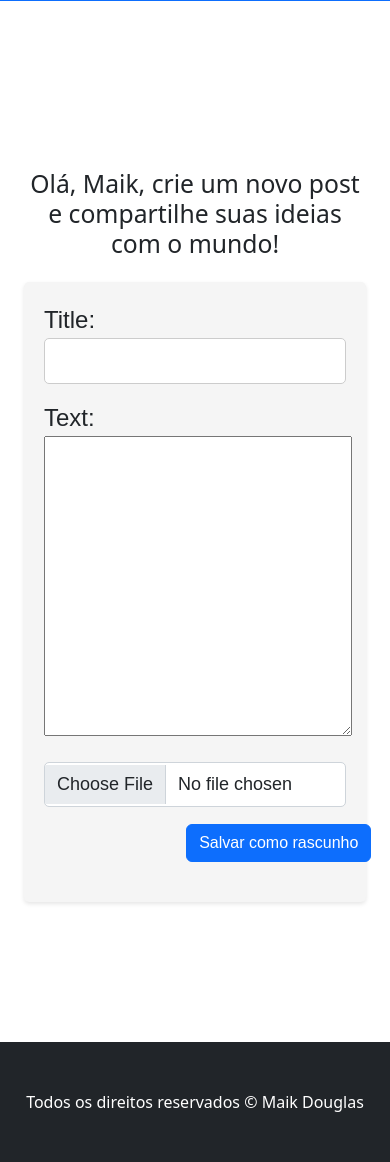
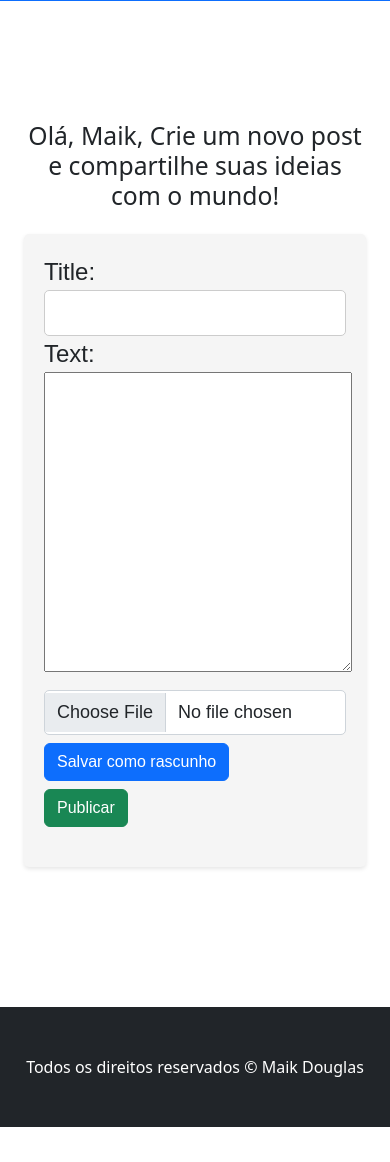
Before and after one commit to MaikDouglasOficial/meusite, a Django app: page /post/new/ in a window 390 px wide. Shown: the part 394-1556 px from the top of the page. After the commit the page ends 1521 px from the top, so only its background shows below. Run offline with Django 4.2, Linux system fonts and the light colour scheme; a user stored in the database is signed in; some libraries are stand-ins or nearby versions.

Commit message:
Responsivo ok.

```diff
--- a/blog/static/css/editor.css
+++ b/blog/static/css/editor.css
@@ -12,11 +12,3 @@
     .form-control {
         border-radius: 5px;
     }
-
-    .btn-save-draft {
-        margin-right: 10px;
-    }
-
-    .btn-publish {
-        margin-left: 10px;
-    }
--- a/blog/templates/blog/post_edit.html
+++ b/blog/templates/blog/post_edit.html
@@ -1,38 +1,33 @@
 {% extends 'blog/base.html' %}
 {% load static %}
 
-
 {% block content %}
-
 {% block styles %}
 <link rel="stylesheet" href="{% static 'css/editor.css' %}">
 {% endblock %}
 
-<div class="container mt-5">
+<div class="container">
     <div class="row justify-content-center">
         <div class="col-md-8">
-            <h2 class="text-center mb-4">Olá, {{ user.username }}, crie um novo post e compartilhe suas ideias com o
-                mundo!</h2>
+            <h2 class="text-center mb-4">Olá, {{ user.username }}, Crie um novo post e compartilhe suas ideias com o mundo!</h2>
             <form method="POST" class="post-form" enctype="multipart/form-data">
                 {% csrf_token %}
-                <div class="mb-3">
+                <div class="">
                     {{ form.title.label_tag }}
                     {{ form.title }}
                 </div>
-                <div class="mb-3">
+                <div class="d-block mb-2">
                     {{ form.text.label_tag }}
                     {{ form.text }}
                     {{ form.text.errors }}
                 </div>
-                <div class="mb-3">
-                    <input type="file" class="form-control" id="{{ form.image.id_for_label }}"
+                <div class="">
+                    <input type="file" class="form-control d-block mb-2" id="{{ form.image.id_for_label }}"
                            name="{{ form.image.name }}">
                 </div>
                 <div class="form-group text-center">
-                    <button type="submit" class="btn btn-primary btn-save-draft" name="save_draft">Salvar como
-                        rascunho
-                    </button>
-                    <button type="submit" class="btn btn-success btn-publish">Publicar</button>
+                    <button type="submit" class="btn btn-primary btn-save-draft d-block mb-2" name="save_draft">Salvar como rascunho</button>
+                    <button type="submit" class="btn btn-success btn-publish d-block">Publicar</button>
                 </div>
             </form>
         </div>
@@ -43,6 +38,12 @@
 <script src="{% static 'ckeditor/config.js' %}"></script>
 <script>
     CKEDITOR.replace('{{ form.text.id_for_label }}');
+</script>
 
-</script>
+<style>
+    html, body {
+        overflow-x: hidden;
+    }
+</style>
+
 {% endblock %}
```
